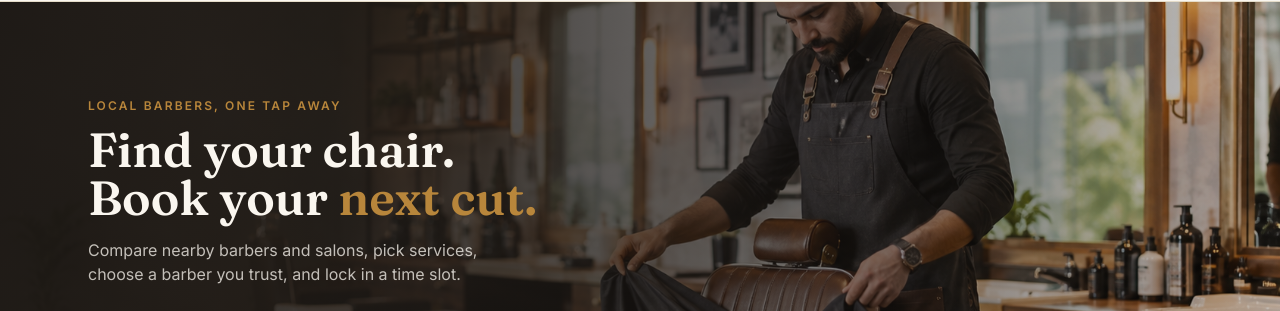
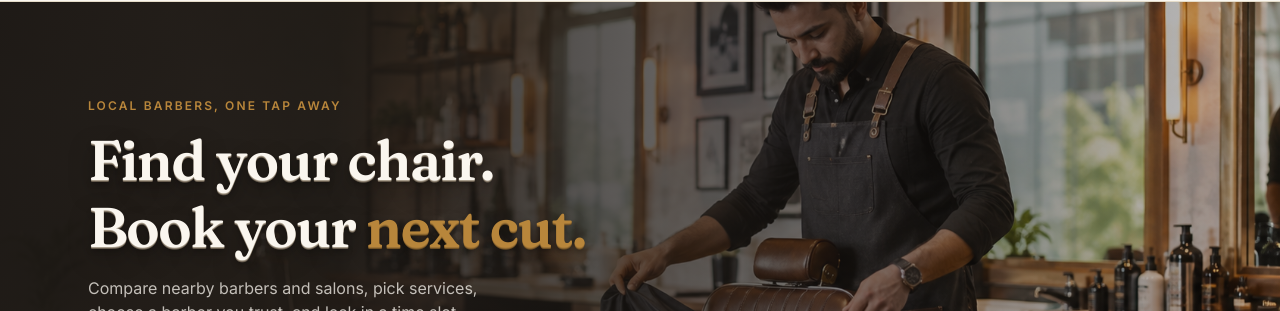
Before and after one commit to naiwaleofficial-git/nw-f, a React (Vite) app: page / in a window 1280 px wide. Shown: the part 69-380 px from the top of the page. Built offline with nearby package versions, Linux system fonts and the light colour scheme; no server answers.

Commit message:
Actual logo added and other styling have done

```diff
--- /dev/null
+++ b/src/components/common/TypedHeadline.jsx
@@ -0,0 +1,51 @@
+import { useEffect, useState } from "react";
+
+const TEXT = "next cut.";
+
+export default function TypedHeadline() {
+  const [length, setLength] = useState(TEXT.length);
+
+  useEffect(() => {
+    const preference = window.matchMedia("(prefers-reduced-motion: reduce)");
+    let timer;
+    const start = () => {
+      window.clearTimeout(timer);
+      if (preference.matches) {
+        setLength(TEXT.length);
+        return;
+      }
+      setLength(0);
+      let count = 0;
+      const type = () => {
+        count += 1;
+        setLength(count);
+        if (count < TEXT.length) timer = window.setTimeout(type, 115);
+      };
+      timer = window.setTimeout(type, 450);
+    };
+    start();
+    preference.addEventListener("change", start);
+    return () => {
+      window.clearTimeout(timer);
+      preference.removeEventListener("change", start);
+    };
+  }, []);
+
+  return (
+    <h1 className="hero-headline mt-3 font-display text-[clamp(2rem,7vw,3.5rem)] font-semibold leading-[1.2] tracking-tight text-paper">
+      <span className="sr-only">Find your chair. Book your next cut.</span>
+      <span aria-hidden="true">
+        Find your chair.
+        <br />
+        Book your{" "}
+        <span className="hero-typed relative inline-grid whitespace-nowrap text-brass">
+          <span className="invisible col-start-1 row-start-1">{TEXT}</span>
+          <span className="col-start-1 row-start-1">
+            {TEXT.slice(0, length)}
+            {length < TEXT.length && <span className="hero-caret" />}
+          </span>
+        </span>
+      </span>
+    </h1>
+  );
+}
--- a/src/index.css
+++ b/src/index.css
@@ -9,6 +9,22 @@
 }
 
 @layer components {
+  .hero-headline {
+    text-shadow: 0 1px 0 #a99e8d, 0 2px 0 #665b4d, 0 4px 5px rgb(0 0 0 / 25%), 0 10px 24px rgb(0 0 0 / 35%);
+  }
+  .hero-typed {
+    color: #e1b96d;
+    text-shadow: 0 1px 0 #9c7338, 0 2px 0 #705022, 0 4px 5px rgb(0 0 0 / 25%), 0 8px 20px rgb(0 0 0 / 30%);
+  }
+  .hero-caret {
+    display: inline-block;
+    width: 2px;
+    height: 0.85em;
+    margin-left: 0.08em;
+    vertical-align: -0.04em;
+    background: currentColor;
+    animation: caret-blink 0.7s step-end infinite;
+  }
   .btn-primary {
     @apply inline-flex items-center justify-center gap-2 rounded-md bg-brass px-5 py-2.5
       font-semibold text-ink hover:bg-brass-dark hover:text-paper transition-colors
@@ -37,3 +53,11 @@
     @apply text-xs font-semibold uppercase tracking-[0.18em] text-clay;
   }
 }
+
+@keyframes caret-blink {
+  50% { opacity: 0; }
+}
+
+@media (prefers-reduced-motion: reduce) {
+  .hero-caret { display: none; animation: none; }
+}
--- a/src/pages/Home.jsx
+++ b/src/pages/Home.jsx
@@ -5,6 +5,7 @@ import SalonCard from "../components/salon/SalonCard.jsx";
 import LoadingSpinner from "../components/common/LoadingSpinner.jsx";
 import EmptyState from "../components/common/EmptyState.jsx";
 import heroImage from "../assets/images/hero-barbershop.png";
+import TypedHeadline from "../components/common/TypedHeadline.jsx";
 
 const PAGE_SIZE = 6;
 
@@ -107,11 +108,7 @@ export default function Home() {
         <div className="relative mx-auto max-w-6xl px-4 py-16 sm:px-6 sm:py-20 md:py-24">
           <div className="max-w-xl">
             <p className="section-eyebrow text-brass">Local barbers, one tap away</p>
-            <h1 className="mt-3 font-display text-4xl font-semibold leading-tight text-paper sm:text-5xl">
-              Find your chair.
-              <br />
-              Book your <span className="text-brass">next cut.</span>
-            </h1>
+            <TypedHeadline />
             <p className="mt-4 max-w-md text-paper/75">
               Compare nearby barbers and salons, pick services, choose a barber you trust, and lock in a time slot.
             </p>
```
